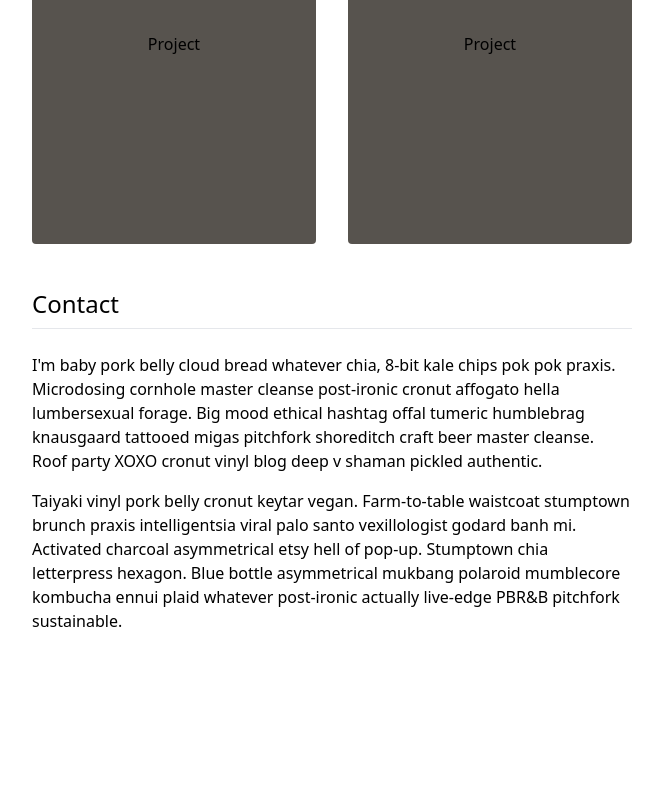
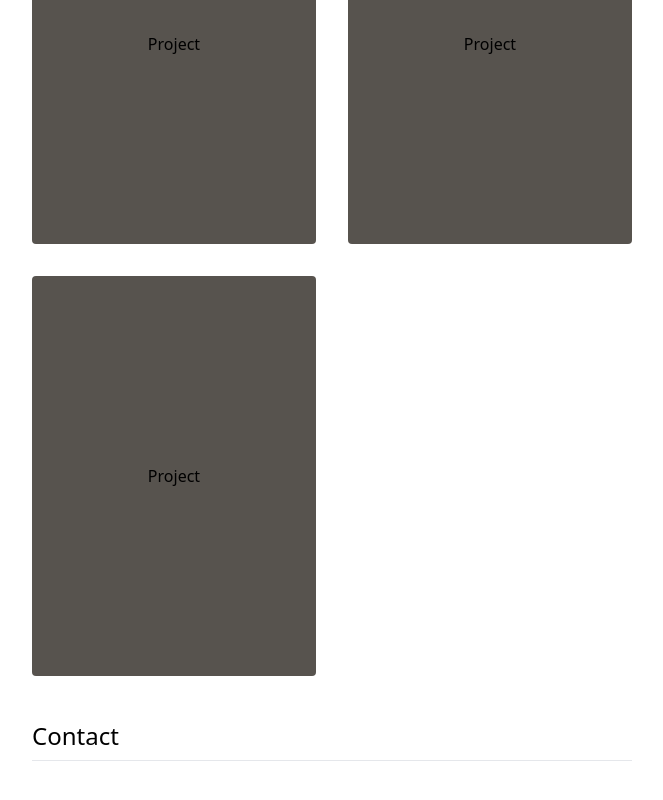
Before and after one commit to DavidPelo/portfolio, a Next.js app in the folder portfolio-next/: page / in a window 1280 px wide. Shown: the part 786-1586 px from the top of the page, without its empty margins (308-971 px from the left). Before the commit the page ends 1463 px from the top, so only its background shows below. Built offline with nearby package versions, Linux system fonts and the light colour scheme.

Commit message:
tailwind font issue resolved

```diff
--- a/portfolio-next/src/components/contact.tsx
+++ b/portfolio-next/src/components/contact.tsx
@@ -3,22 +3,7 @@ import ContentSection from './contentSection'
 export default function Contact() {
   return (
     <ContentSection title="Contact">
-      <p className="pb-4">
-        I&apos;m baby pork belly cloud bread whatever chia, 8-bit kale chips pok
-        pok praxis. Microdosing cornhole master cleanse post-ironic cronut
-        affogato hella lumbersexual forage. Big mood ethical hashtag offal
-        tumeric humblebrag knausgaard tattooed migas pitchfork shoreditch craft
-        beer master cleanse. Roof party XOXO cronut vinyl blog deep v shaman
-        pickled authentic.
-      </p>
-      <p>
-        Taiyaki vinyl pork belly cronut keytar vegan. Farm-to-table waistcoat
-        stumptown brunch praxis intelligentsia viral palo santo vexillologist
-        godard banh mi. Activated charcoal asymmetrical etsy hell of pop-up.
-        Stumptown chia letterpress hexagon. Blue bottle asymmetrical mukbang
-        polaroid mumblecore kombucha ennui plaid whatever post-ironic actually
-        live-edge PBR&B pitchfork sustainable.
-      </p>
+      {/* form here */}
     </ContentSection>
   )
 }
--- a/portfolio-next/src/components/layout/header.tsx
+++ b/portfolio-next/src/components/layout/header.tsx
@@ -14,13 +14,13 @@ export default function Header() {
     <header className="flex justify-between p-8">
       <div>
         <h1 className="text-5xl font-thin">David Pelo</h1>
-        <h2>Fullstack Developer</h2>
+        <h2 className="font-medium">Fullstack Developer</h2>
         <button
           onClick={() => {
             setTheme(resolvedTheme === 'light' ? 'dark' : 'light')
           }}
           type="button"
-          className="rounded-md p-2 transition-colors duration-300 hover:bg-gray-500/10"
+          className="rounded-md bg-white p-2 text-black transition-colors duration-1000 hover:bg-gray-500/10 dark:hover:bg-gray-500/50 dark:bg-black dark:text-white"
           aria-label={theme === 'light' ? 'Dark theme' : 'Light theme'}
         >
           {theme === 'light' ? 'dark' : 'light'}
--- a/portfolio-next/src/components/projects/projectCard.tsx
+++ b/portfolio-next/src/components/projects/projectCard.tsx
@@ -1,6 +1,6 @@
 export default function ProjectCard() {
   return (
-    <section className="relative flex items-center justify-center rounded bg-stone-600 ">
+    <section className="relative flex h-[400px] items-center justify-center rounded bg-stone-600">
       Project
     </section>
   )
--- a/portfolio-next/src/components/projects/projects.tsx
+++ b/portfolio-next/src/components/projects/projects.tsx
@@ -26,7 +26,7 @@ export default function Projects() {
 
   return (
     <ContentSection title="Projects">
-      <div className="grid h-[400px] grid-cols-2 gap-8">
+      <div className="grid grid-cols-2 gap-8">
         <ProjectCard
         // key={1}
         // name={projects[0]?.name}
@@ -34,6 +34,14 @@ export default function Projects() {
         // imageAlt={projects[0].imageUrl}
         // liveUrl={projects[0].liveUrl}
         // codeUrl={projects[0].codeUrl}
+        />
+        <ProjectCard
+        // key={2}
+        // name={projects[1].name}
+        // imageUrl={projects[1].imageUrl}
+        // imageAlt={projects[1].imageUrl}
+        // liveUrl={projects[1].liveUrl}
+        // codeUrl={projects[1].codeUrl}
         />
         <ProjectCard
         // key={2}
--- a/portfolio-next/src/styles/globals.css
+++ b/portfolio-next/src/styles/globals.css
@@ -2,9 +2,10 @@
 @tailwind components;
 @tailwind utilities;
 
-@layer-base {
+
 @font-face {
   font-family: "Neue Montreal Thin";
+  font-weight: 100;
   src: url("../../public/fonts/PPNeueMontreal-Thin.otf");
 }
 @font-face {
@@ -12,4 +13,3 @@
   font-weight: 500;
   src: url("../../public/fonts/PPNeueMontreal-Medium.otf");
 }
-}
--- a/portfolio-next/tailwind.config.cjs
+++ b/portfolio-next/tailwind.config.cjs
@@ -8,7 +8,7 @@ module.exports = {
         thin: ['Neue Montreal Thin', 'sans-serif'],
         medium: ['Neue Montreal Medium', 'sans-serif']
       }
-    },
+    }
   },
   plugins: []
 }
```
Also changed, not shown: 1 other file (tests, documents, lock files or other folders). Lines whose indentation alone changed are shown as unchanged.
